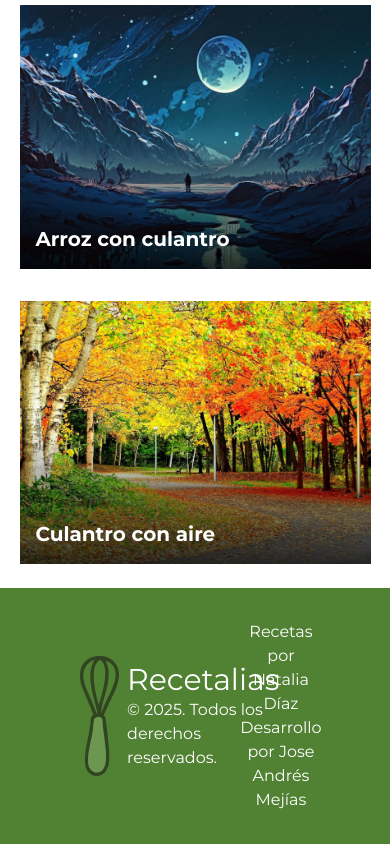
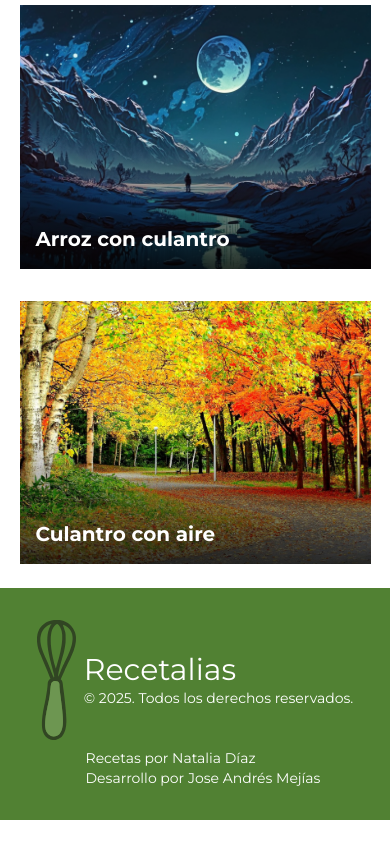
Before and after one commit to merojosa/recetalias, a SvelteKit app: page / in a window 390 px wide. Shown: the part 566-1410 px from the top of the page. After the commit the page ends 1386 px from the top, so only its background shows below. Built offline with nearby package versions, Linux system fonts and the light colour scheme.

Commit message:
Responsive footer

```diff
--- a/src/routes/+layout.svelte
+++ b/src/routes/+layout.svelte
@@ -22,16 +22,20 @@
 <main class="md:min-w-162.5 md:max-w-162.5 mx-[5vw] md:mx-auto flex-1 py-6">
 	{@render children()}
 </main>
-<footer class="bg-primary text-white py-8 px-20 flex justify-evenly flex-row items-center">
-	<div class="flex items-center gap-2">
+<footer
+	class="bg-primary gap-2 text-white py-8 px-6 md:px-20 flex justify-evenly flex-col sm:flex-row items-center"
+>
+	<div class="flex justify-center sm:justify-start items-center gap-2 w-full flex-1">
 		<img class="h-30" src={Logo2} alt="Logo secundario de Recetalias" />
 		<div>
 			<p class="text-3xl">Recetalias</p>
-			<p class="h-fit">© {new Date().getFullYear()}. Todos los derechos reservados.</p>
+			<p class="text-sm md:text-base h-fit">
+				© {new Date().getFullYear()}. Todos los derechos reservados.
+			</p>
 		</div>
 	</div>
 
-	<div class="flex flex-col text-center">
+	<div class="flex justify-center flex-col pl-4 sm:pl-0 sm:text-center flex-1 text-sm md:text-base">
 		<p>Recetas por Natalia Díaz</p>
 		<p>
 			Desarrollo por <a class="hover:underline" target="_blank" href="https://merojosa.dev"
```
